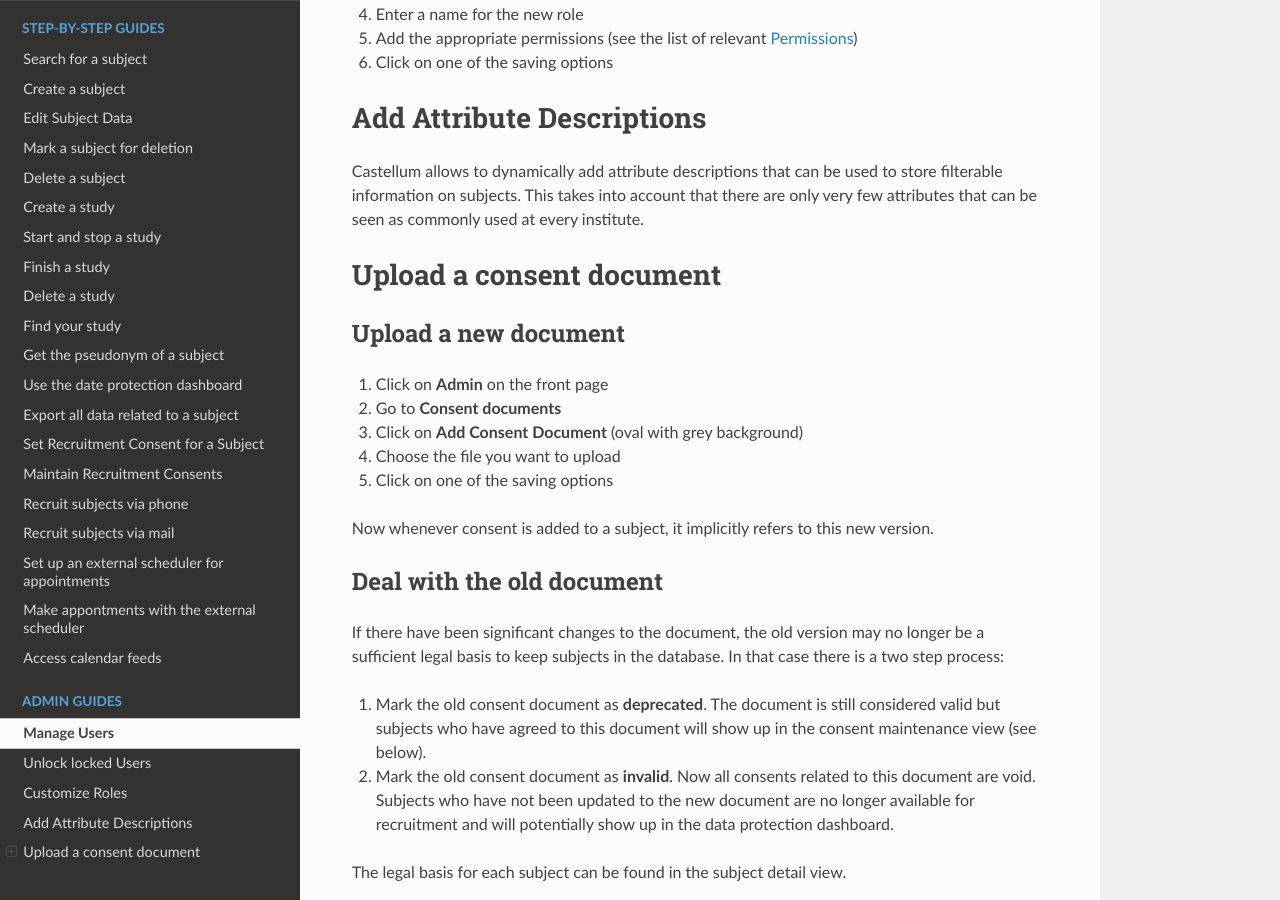
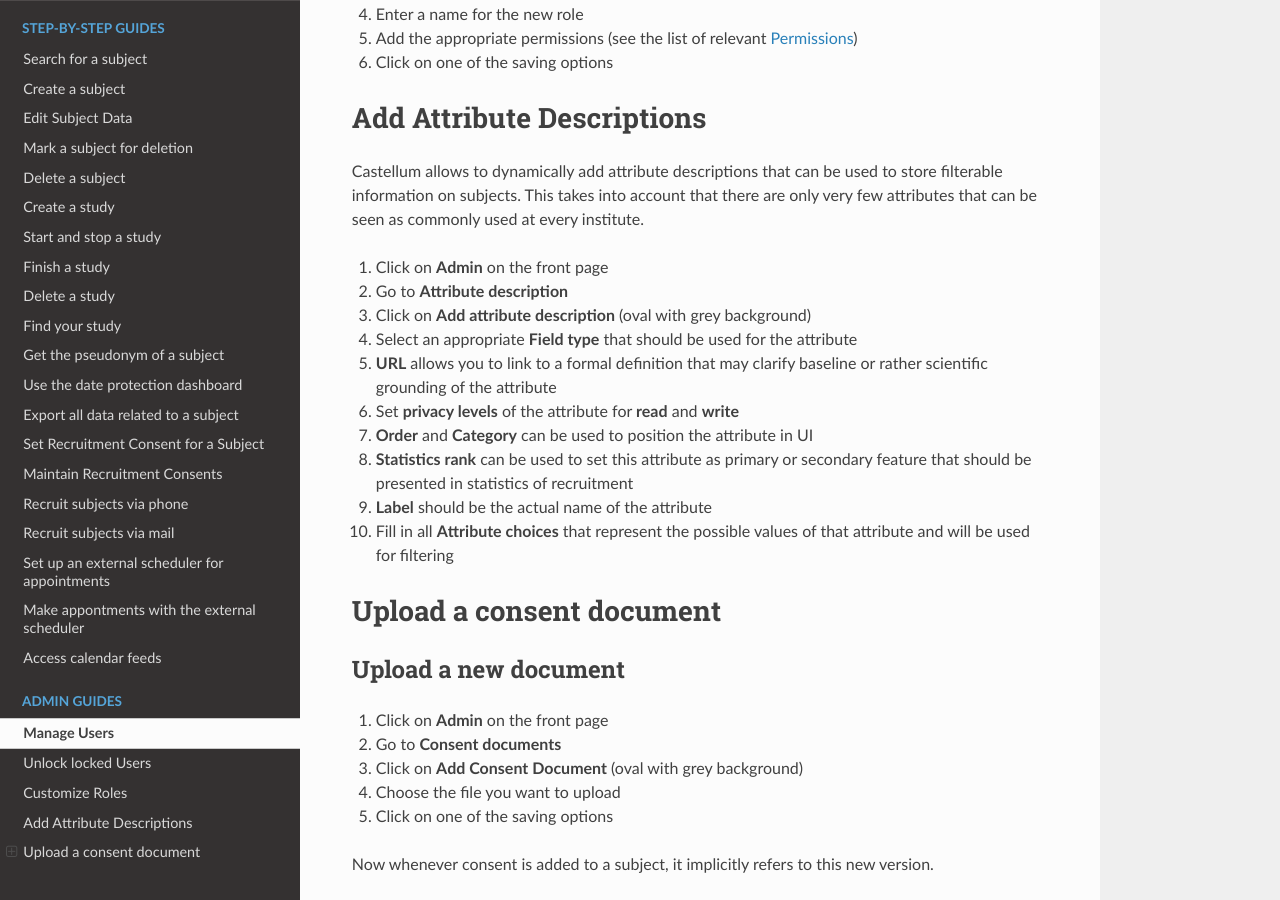
Before and after one commit to DouglasNeuroInformatics/castellum, a Sphinx documentation site: the page built from source/guides/admin.rst, in a window 1280 px wide and 900 px high, scrolled down 800 px. Built offline with Sphinx 7.4.7 and the Read the Docs theme 2.0.0, drawn with Linux system fonts in a browser that asks for light colours.

Commit message:
simple step by step description for attribute add

```diff
--- a/source/guides/admin.rst
+++ b/source/guides/admin.rst
@@ -50,6 +50,20 @@ Castellum allows to dynamically add attribute descriptions that can be used to
 store filterable information on subjects. This takes into account that there are
 only very few attributes that can be seen as commonly used at every institute.
 
+1.  Click on **Admin** on the front page
+2.  Go to **Attribute description**
+3.  Click on **Add attribute description** (oval with grey background)
+4.  Select an appropriate **Field type** that should be used for the attribute
+5.  **URL** allows you to link to a formal definition that may clarify baseline
+    or rather scientific grounding of the attribute
+6.  Set **privacy levels** of the attribute for **read** and **write**
+7.  **Order** and **Category** can be used to position the attribute in UI
+8.  **Statistics rank** can be used to set this attribute as primary or
+    secondary feature that should be presented in statistics of recruitment
+9.  **Label** should be the actual name of the attribute
+10. Fill in all **Attribute choices** that represent the possible values of that
+    attribute and will be used for filtering
+
 
 .. _admin-consent-document:
 
```
